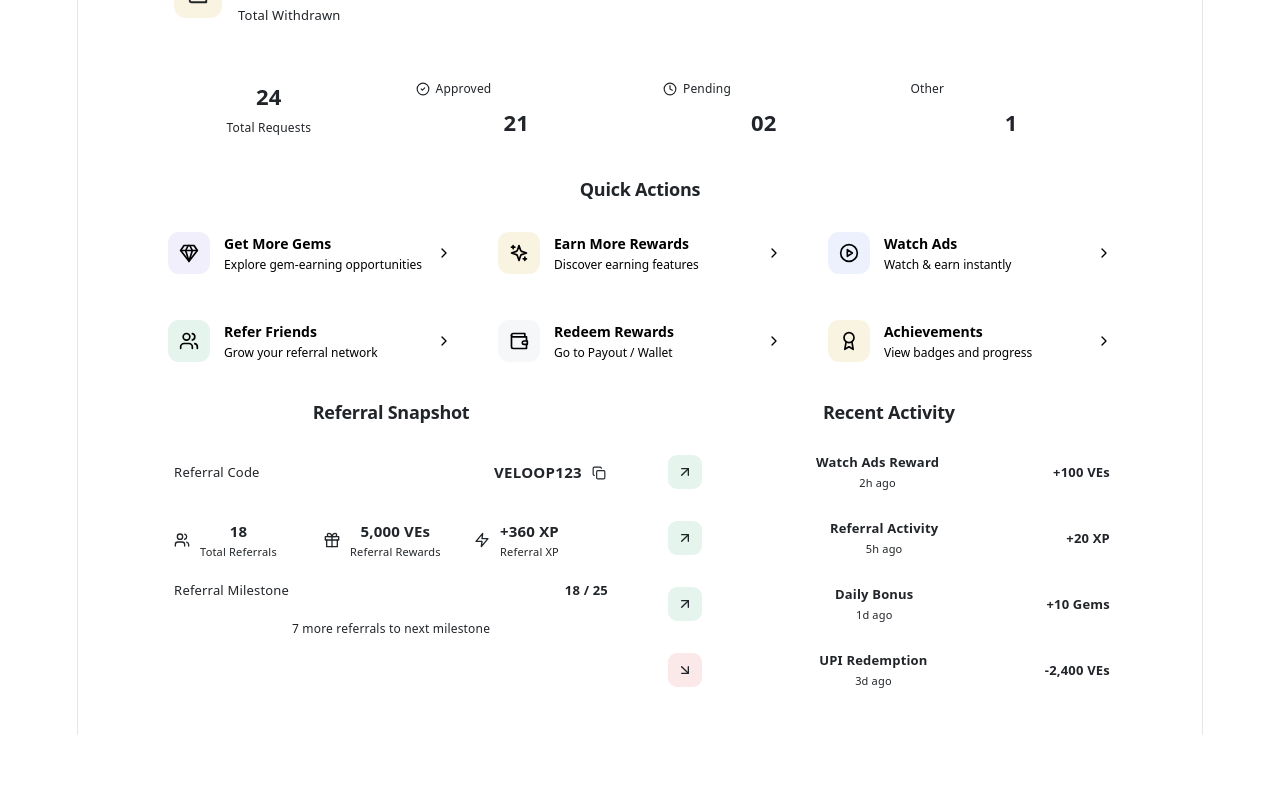
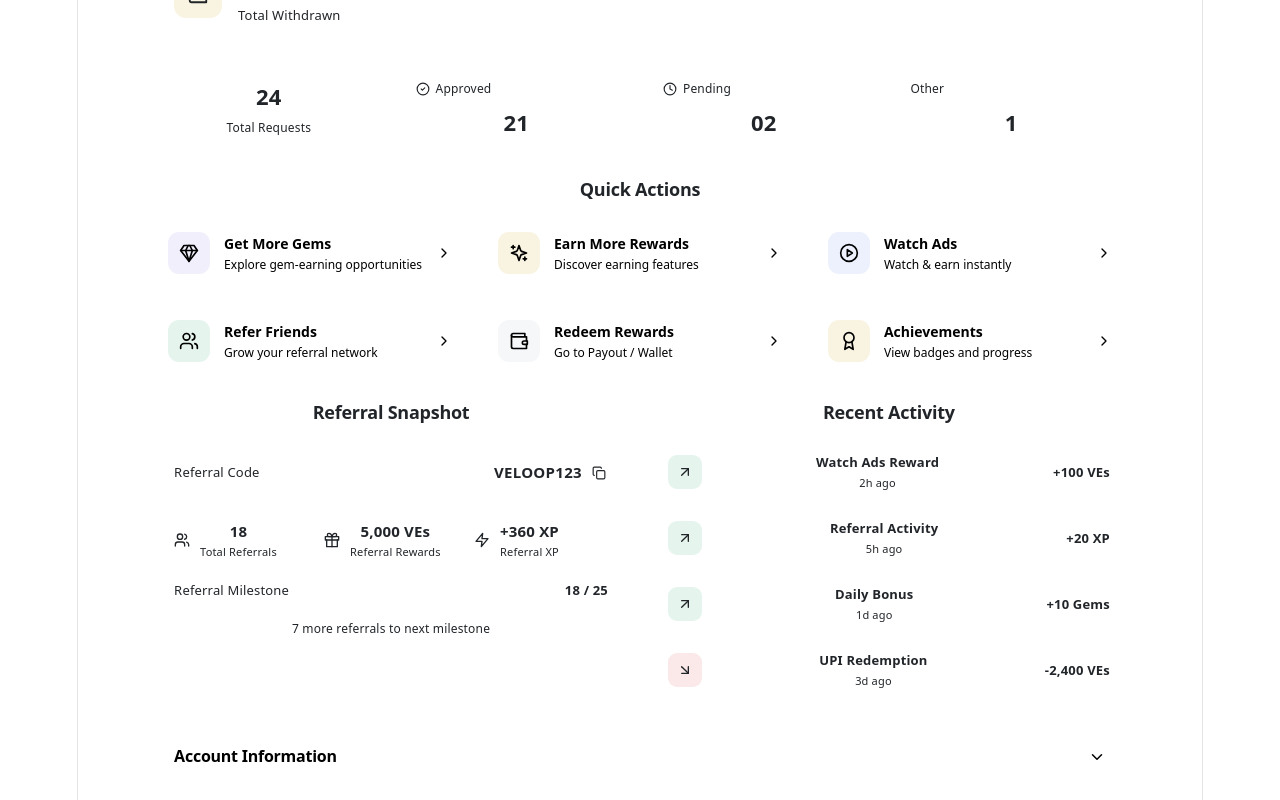
Before and after one commit to Sara12-2/VELoop_Rewards-User-Profile, a React (Vite) app: page / in a window 1280 px wide. Shown: the part 851-1651 px from the top of the page. Before the commit the page ends 1586 px from the top, so only its background shows below. Built offline with nearby package versions, Linux system fonts and the light colour scheme.

Commit message:
Add/Update UserProfile page

```diff
--- a/src/pages/UserProfile/UserProfile.jsx
+++ b/src/pages/UserProfile/UserProfile.jsx
@@ -6,6 +6,7 @@ import WithdrawalOverview from "../../components/WithdrawalOverview/WithdrawalOv
 import QuickActions from "../../components/QuickActions/QuickActions";
 import ReferralSnapshot from "../../components/ReferralSnapshot/ReferralSnapshot";
 import RecentActivity from "../../components/RecentActivity/RecentActivity";
+import AccountInformation from "../../components/AccountInformation/AccountInformation";
 import { userData } from "../../data/userData";
 import { rewardsData, achievements } from "../../data/rewardsData";
 import { withdrawalData } from "../../data/withdrawalData";
@@ -43,7 +44,7 @@ export default function UserProfile() {
         <RecentActivity activity={activityData} />
       </div>
 
-      {/* Next: AccountInformation */}
+      <AccountInformation user={userData} />
     </div>
   );
 }
```
